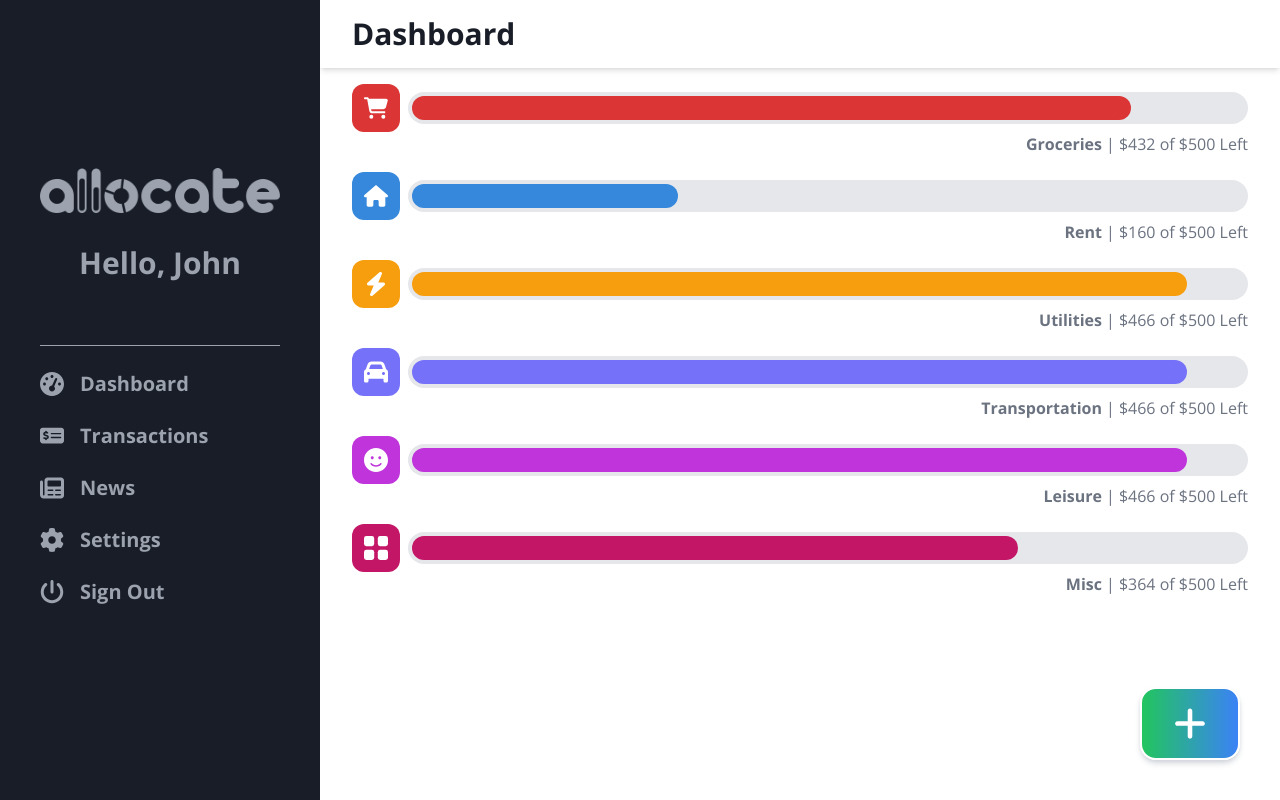
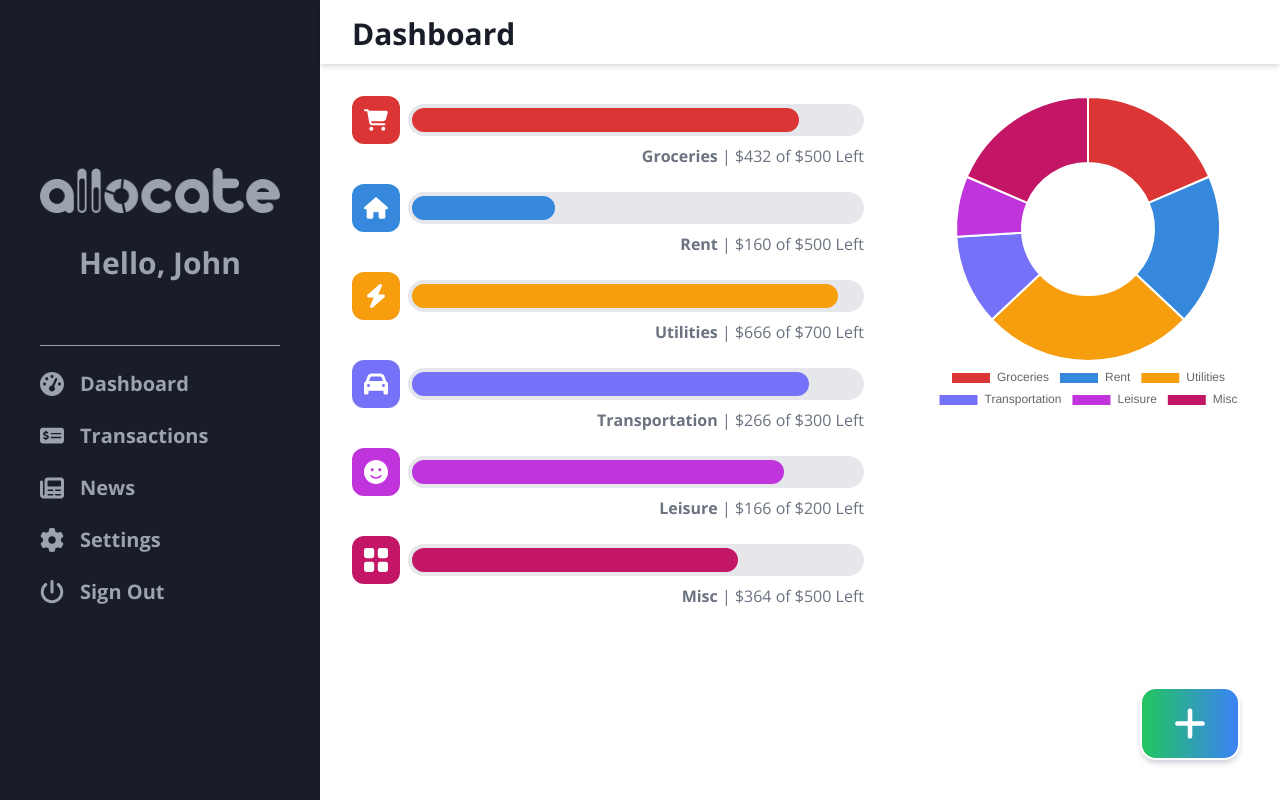
Before and after one commit to cgamagami1/allocate, a React (Vite) app: page / in a window 1280 px wide. Built offline with nearby package versions, Linux system fonts and the light colour scheme.

Commit message:
Add doughnut chart

```diff
--- a/package.json
+++ b/package.json
@@ -9,7 +9,9 @@
     "preview": "vite preview"
   },
   "dependencies": {
+    "chart.js": "^4.2.0",
     "react": "^18.2.0",
+    "react-chartjs-2": "^5.2.0",
     "react-dom": "^18.2.0",
     "react-router-dom": "^6.8.0"
   },
--- a/src/components/Card.jsx
+++ b/src/components/Card.jsx
@@ -1,8 +1,8 @@
 
 const Card = ({ title, children }) => {
   return (
-    <div className="flex flex-col flex-grow">
-      <h1 className="px-8 py-2 text-3xl font-bold bg-white shadow-md text-raisin-black xl:py-4">{title}</h1>
+    <div className="">
+      <h1 className="px-8 py-4 text-3xl font-bold shadow-md text-raisin-black">{title}</h1>
       {children}
     </div>
   );
--- a/src/components/CategoryIcon.jsx
+++ b/src/components/CategoryIcon.jsx
@@ -3,7 +3,7 @@ const CategoryIcon = ({ category }) => {
   const { name, color, icon } = category;
 
   return (
-    <img className={`w-12 h-12 p-3 ${color} rounded-xl`} src={`./${icon}.svg`} alt={`${name} icon`} />
+    <img className="w-12 h-12 p-3 rounded-xl" src={`./${icon}.svg`} alt={`${name} icon`} style={{backgroundColor: color}} />
   );
 }
 
--- /dev/null
+++ b/src/components/HeaderBar.jsx
@@ -0,0 +1,8 @@
+
+const HeaderBar = ({ title }) => {
+  return (
+    <h1 className="z-10 col-start-1 col-end-3 px-8 py-4 text-3xl font-bold shadow-md text-raisin-black">{title}</h1>
+  );
+}
+
+export default HeaderBar;
--- a/src/components/NavLinkItem.jsx
+++ b/src/components/NavLinkItem.jsx
@@ -1,10 +1,10 @@
 import { Link } from "react-router-dom";
 
-const NavLinkItem = ({ icon, title, link, setIsOpen }) => {
+const NavLinkItem = ({ icon, title, link }) => {
   return (
     <li className="flex items-center mt-6">
       <img className="w-6 mr-4" src={icon} alt={`${title} icon`} />
-      <Link className="hover:underline" to={link} onClick={() => setIsOpen(false)}>{title}</Link>
+      <Link className="hover:underline" to={link}>{title}</Link>
     </li>
   );
 }
--- a/src/components/Navigation.jsx
+++ b/src/components/Navigation.jsx
@@ -12,28 +12,18 @@ import logoGreyIcon from "../assets/logo-grey.png";
 import logoGreenIcon from "../assets/logo-green.png";
 
 const Navigation = () => {
-  const [ isOpen, setIsOpen ] = useState(false);
-
-  const handleOnClick = () => {
-    setIsOpen(prev => !prev);
-  }
-
   return (
     <div className="flex h-screen">
-      <div className="fixed z-10 flex justify-between w-full p-4 bg-gray-700 xl:hidden">
-        <img className="h-6 cursor-pointer" src={isOpen ? closeIcon : menuIcon} alt="nav button" onClick={handleOnClick} />
-        <img className="h-6" src={logoGreyIcon} alt="logo" />
-      </div>
-      <nav className={`transition-transform fixed xl:static h-screen p-10 font-bold text-gray-400 bg-raisin-black w-80 ${isOpen ? "" : "-translate-x-full" } xl:translate-x-0`}>
+      <nav className="h-screen p-10 font-bold text-gray-400 xl:static bg-raisin-black w-80">
         <img className="hidden mt-32 xl:block" src={logoGreyIcon} alt="logo" />
-        <h1 className="hidden mt-8 mb-16 text-3xl text-center xl:block">Hello, John</h1>
+        <h2 className="hidden mt-8 mb-16 text-3xl text-center xl:block">Hello, John</h2>
 
         <ul className="mt-16 text-3xl border-gray-400 xl:text-xl xl:border-t xl:mt-0">
-          <NavLinkItem icon={gaugeIcon} title="Dashboard" link="/" setIsOpen={setIsOpen} />
-          <NavLinkItem icon={transactionIcon} title="Transactions" link="/transactions" setIsOpen={setIsOpen} />
-          <NavLinkItem icon={newspaperIcon} title="News" link="/news" setIsOpen={setIsOpen} />
-          <NavLinkItem icon={gearIcon} title="Settings" link="/settings" setIsOpen={setIsOpen} />
-          <NavLinkItem icon={powerOffIcon} title="Sign Out" link="/signout" setIsOpen={setIsOpen} />
+          <NavLinkItem icon={gaugeIcon} title="Dashboard" link="/" />
+          <NavLinkItem icon={transactionIcon} title="Transactions" link="/transactions" />
+          <NavLinkItem icon={newspaperIcon} title="News" link="/news" />
+          <NavLinkItem icon={gearIcon} title="Settings" link="/settings" />
+          <NavLinkItem icon={powerOffIcon} title="Sign Out" link="/signout" />
         </ul>
       </nav>
       <Outlet />
--- a/src/components/SpendingCategories.jsx
+++ b/src/components/SpendingCategories.jsx
@@ -3,7 +3,7 @@ import { categories } from "../constants";
 
 const SpendingCategories = () => {
   return (
-    <div className="px-8 py-4 overflow-y-scroll ">
+    <div className="p-8 overflow-y-scroll ">
       {categories.map(category => (
         <CategoryBar key={category.id} category={category} />
       ))}
--- a/src/constants/index.js
+++ b/src/constants/index.js
@@ -76,42 +76,42 @@ export const categories = [
     id: 0,
     name: "Groceries",
     icon: "shopping-cart",
-    color: "bg-category-red",
+    color: "#db3535",
     budget: 500
   },
   {
     id: 1,
     name: "Rent",
     icon: "house",
-    color: "bg-category-blue",
+    color: "#3588db",
     budget: 500
   },
   {
     id: 2,
     name: "Utilities",
     icon: "bolt",
-    color: "bg-category-orange",
-    budget: 500
+    color: "#f79e0f",
+    budget: 700
   },
   {
     id: 3,
     name: "Transportation",
     icon: "car",
-    color: "bg-category-purple",
-    budget: 500
+    color: "#7571f8",
+    budget: 300
   },
   {
     id: 4,
     name: "Leisure",
     icon: "smiley",
-    color: "bg-category-violet",
-    budget: 500
+    color: "#bf35db",
+    budget: 200
   },
   {
     id: 5,
     name: "Misc",
     icon: "grid",
-    color: "bg-category-magenta",
+    color: "#c41667",
     budget: 500
   },
 ];
--- a/src/index.css
+++ b/src/index.css
@@ -26,4 +26,10 @@
         border-radius: 10px;
         border: 3px solid #ffffff;
     }
+
+    .dashboard-grid {
+        display: grid;
+        grid-template-columns: 60% 40%;
+        grid-template-rows: 4rem 1fr;
+    }
 }
--- a/src/pages/Dashboard/CategoryBar.jsx
+++ b/src/pages/Dashboard/CategoryBar.jsx
@@ -12,13 +12,10 @@ const CategoryBar = ({ category }) => {
       <div className="flex items-center">
         <CategoryIcon category={category} />
         <div className="flex-grow h-8 p-1 ml-2 bg-gray-200 rounded-3xl">
-          <div className={`h-full ${color} rounded-3xl px-4 pt-2 pb-3`} style={{ width: `${remainingPercentage}%` }}></div>
+          <div className="h-full rounded-3xl" style={{ width: `${remainingPercentage}%`, backgroundColor: color }}></div>
         </div>
       </div>
-      <div className="flex justify-end text-sm text-gray-500 xl:text-base">
-        <h2 className="mr-1 font-bold">{name}</h2>
-        <span className=""> | ${remaining} of ${budget} Left</span>
-      </div>
+      <p className="text-sm text-right text-gray-500 xl:text-base"><span className="font-bold">{name}</span> | ${remaining} of ${budget} Left</p>
     </div>
   );
 }
--- a/src/pages/Dashboard/Dashboard.jsx
+++ b/src/pages/Dashboard/Dashboard.jsx
@@ -1,11 +1,14 @@
 import SpendingCategories from "../../components/SpendingCategories";
-import Card from "../../components/Card";
+import DoughnutChart from "./DoughnutChart";
+import HeaderBar from "../../components/HeaderBar";
 
 const Dashboard = () => {
   return (
-    <Card title="Dashboard">
+    <div className="flex-grow dashboard-grid">
+      <HeaderBar title="Dashboard" />
       <SpendingCategories />
-    </Card>
+      <DoughnutChart />
+    </div>
   );
 }
 
--- /dev/null
+++ b/src/pages/Dashboard/DoughnutChart.jsx
@@ -0,0 +1,33 @@
+import { Doughnut } from "react-chartjs-2";
+import 'chart.js/auto';
+import { categories } from "../../constants";
+
+const DoughnutChart = () => {
+  const chartData = {
+    labels: categories.map(category => category.name),
+    datasets: [
+      {
+        label: "Budget",
+        data: categories.map(category => category.budget),
+        backgroundColor: categories.map(category => category.color),
+      }
+    ]
+  };
+
+  const chartOptions = {
+    responsive: true,
+    plugins: {
+      legend: {
+        position: "bottom",
+      }
+    }
+  };
+
+  return (
+    <div className="p-8">
+      <Doughnut data={chartData} options={chartOptions} />
+    </div>
+  );
+}
+
+export default DoughnutChart;
```
Also changed, not shown: 1 other file (tests, documents, lock files or other folders).
